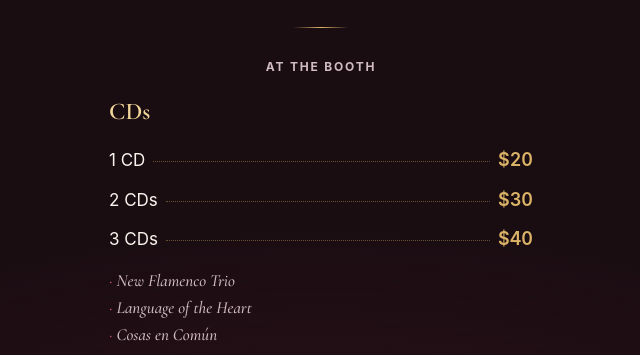
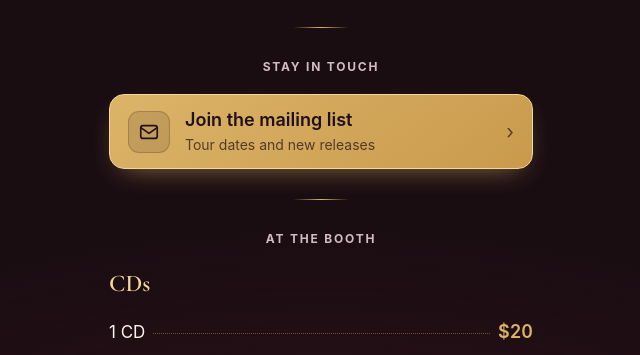
Before and after one commit to mjg-music/juanito-merch, a website: page index.html in a window 1280 px wide. Shown: the part 386-741 px from the top of the page, without its empty margins (319-959 px from the left). Drawn offline with Linux system fonts and the light colour scheme.

Commit message:
Lead with the mailing list, and land people on the actual sign-up box
Two things Juanito asked for, read properly this time. "That should be
kind of at the top and large" was about the page as much as the printed
signs — and with presales off, signing people up IS the job of this
page, so it had no business sitting fourth, below the price list and the
payment buttons. The gold button now comes straight after the header,
the only filled element above the fold. emailFirst in config.js puts it
back down if that turns out wrong at the booth.

The link also just dropped people at the top of juanitopascual.com/contact
and left them to scroll — the Email List Sign-up block is 59% down that
page. Linking the anchor lands them on the form. If he ever rebuilds the
site and that id stops matching, the link behaves exactly as it did
before, so this can only help.

Audited every tappable thing while in here: all seven are 47px or taller
against a 44px floor, no dead or placeholder hrefs, every outbound link
resolves to the right destination, and the Copy button writes
jp@jpascual.com, flips to "Copied" and fires the toast. Decoded all six
QR images rather than trusting the encoder — each one scans to the URL it
should. Only the email code changed; booth and venmo are byte-identical,
and the already-printed email code still works, it just lands higher.

Co-Authored-By: Claude Opus 5 <noreply@anthropic.com>

```diff
--- a/app.js
+++ b/app.js
@@ -93,6 +93,25 @@
   if (S.note) html += '<p class="sub">' + S.note + '</p>';
   html += '</header><hr class="rule">';
 
+  /* --- Email list --------------------------------------------------------
+     Presales are off, so signing people up IS the job of this page. By
+     default this block sits directly under the header, above the prices,
+     because someone scanning at a loud booth reads about one thing. Set
+     emailFirst:false in config.js to drop it back below the payment rows. */
+  function emailBlock() {
+    if (!live(S.emailUrl)) return '';
+    return '<p class="label">' + (S.emailHeading || 'Stay in touch') + '</p>' +
+      '<div class="stack">' +
+      '<a class="btn primary" href="' + esc(S.emailUrl) + '" target="_blank" rel="noopener">' +
+      '<span class="ico" aria-hidden="true">' + ICONS.mail + '</span>' +
+      '<span class="txt"><b>' + (S.emailLabel || 'Join the mailing list') + '</b>' +
+      (S.emailSub ? '<small>' + S.emailSub + '</small>' : '') + '</span>' +
+      '<span class="arrow" aria-hidden="true">&rsaquo;</span></a></div><hr class="rule">';
+  }
+
+  var emailOnTop = S.emailFirst !== false;
+  if (emailOnTop) html += emailBlock();
+
   /* --- Merch menu -------------------------------------------------------- */
   var merch = S.merch || [];
   if (merch.length) {
@@ -154,15 +173,7 @@
     html += '</div><hr class="rule">';
   }
 
-  /* --- Email list -------------------------------------------------------- */
-  if (live(S.emailUrl)) {
-    html += '<p class="label">Stay in touch</p><div class="stack">' +
-      '<a class="btn primary" href="' + esc(S.emailUrl) + '" target="_blank" rel="noopener">' +
-      '<span class="ico" aria-hidden="true">' + ICONS.mail + '</span>' +
-      '<span class="txt"><b>' + (S.emailLabel || 'Join the mailing list') + '</b>' +
-      (S.emailSub ? '<small>' + S.emailSub + '</small>' : '') + '</span>' +
-      '<span class="arrow" aria-hidden="true">&rsaquo;</span></a></div><hr class="rule">';
-  }
+  if (!emailOnTop) html += emailBlock();
 
   /* --- Secondary links --------------------------------------------------- */
   var links = (S.links || []).filter(function (l) { return live(l.url); });
--- a/config.js
+++ b/config.js
@@ -126,11 +126,24 @@ window.SITE = {
   ],
 
   /* --- Email list --------------------------------------------
-     His own site already has an "Email List Sign-up" section,
-     so this points there. No form to build or maintain.      */
-  emailUrl: "https://juanitopascual.com/contact",
+     His own site already has an "Email List Sign-up" section, so this
+     points there. No form to build or maintain.
+
+     The #mailing_list_feature_436168 on the end jumps straight down to the
+     sign-up box, which otherwise sits a long way down that page. If he ever
+     rebuilds juanitopascual.com that tag may stop matching, and the link
+     just lands at the top of the contact page like it used to — nothing
+     breaks. Delete from the # onward to go back to that.          */
+  emailUrl: "https://juanitopascual.com/contact#mailing_list_feature_436168",
   emailLabel: "Join the mailing list",
   emailSub: "Tour dates and new releases",
+
+  /* Where the sign-up sits on the page.
+       true   at the TOP, above the prices — right while collecting
+              emails is the main goal of the night
+       false  back down below the payment buttons                  */
+  emailFirst: true,
+  emailHeading: "Stay in touch",
 
   /* --- Secondary links (optional) ---------------------------- */
   links: [
@@ -162,7 +175,7 @@ window.SITE = {
       { file: "email", label: "Join the Mailing List",
         sub: "Tour dates and new releases",
         note: "Goes straight to the sign-up on juanitopascual.com.",
-        url: "https://juanitopascual.com/contact" },
+        url: "https://juanitopascual.com/contact#mailing_list_feature_436168" },
       { file: "venmo", label: "Pay by Venmo",
         sub: "@Juanito-Pascual",
         note: "Opens Venmo so someone can pay you directly.",
```
Also changed, not shown: print/index.html (+4 -4 lines), print/email-print.png, print/email-screen.png, print/email.svg.
